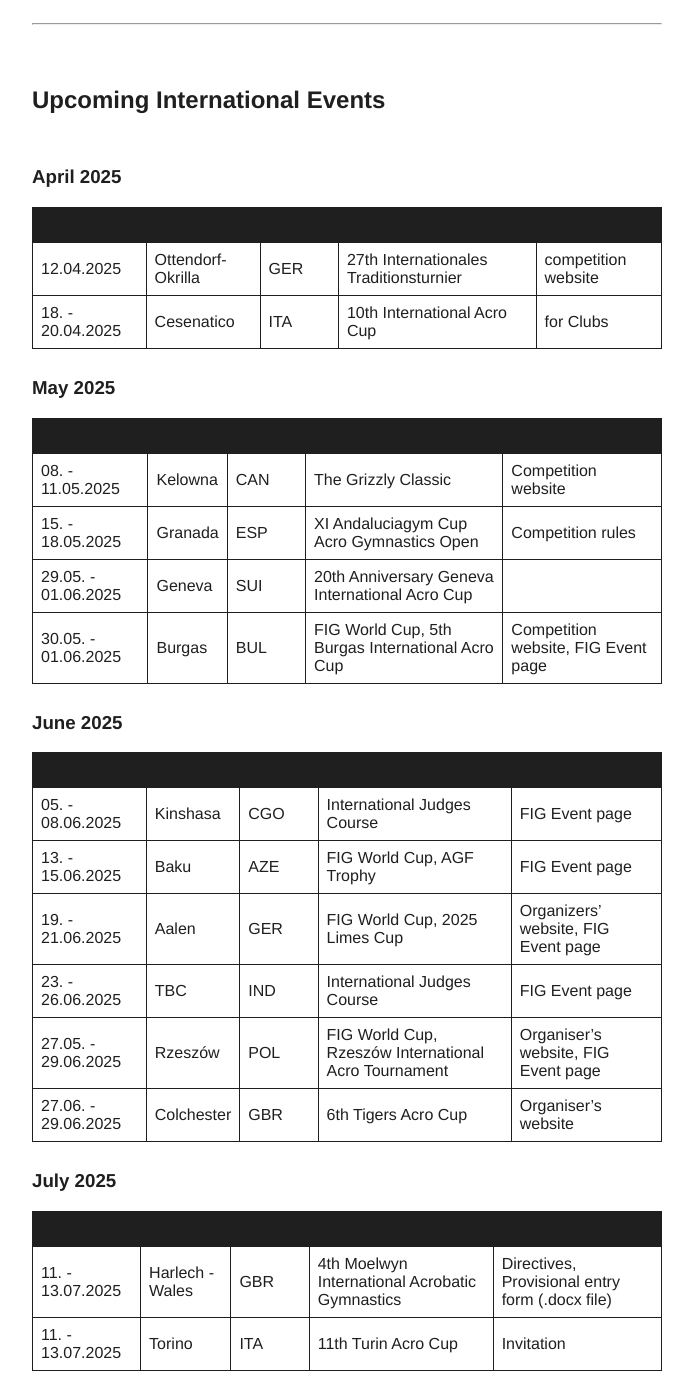
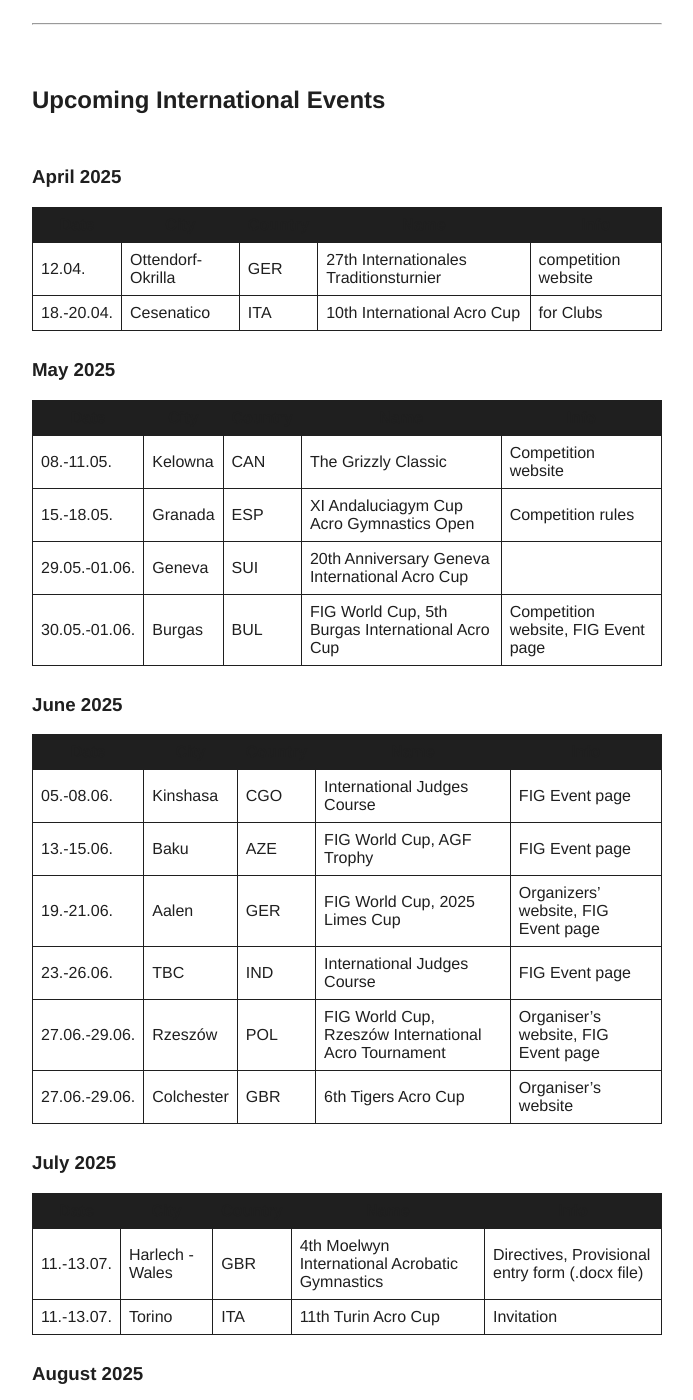
Before and after one commit to floshin/acrolib, a Jekyll site: the page built from calendar.md, in a window 1280 px wide and 1400 px high, scrolled down 318 px. Shown: the whole window, without its empty margins (293-986 px from the left). Built offline with Jekyll 4.4.1, drawn with Linux system fonts in a browser that asks for light colours; our own code applies the rules of GitHub Pages for plain Markdown files; some of the changed text lies outside the part shown.

Commit message:
Update calendar.md

```diff
--- a/calendar.md
+++ b/calendar.md
@@ -13,67 +13,67 @@
 
 | Date | City | Country | Name | Info |
 | ---- | ---- | ------- | ---- | ---- |
-| 12.04.2025 | Ottendorf-Okrilla | GER | 27th Internationales Traditionsturnier	| competition website |
-| 18. - 20.04.2025 | Cesenatico	| ITA | 10th International Acro Cup | for Clubs	|
+| 12.04. | Ottendorf-Okrilla | GER | 27th Internationales Traditionsturnier	| competition website |
+| 18.-20.04. | Cesenatico	| ITA | 10th International Acro Cup | for Clubs	|
 
 
 ### May 2025
 
 | Date | City | Country | Name | Info |
 | ---- | ---- | ------- | ---- | ---- |
-| 08. - 11.05.2025 | Kelowna | CAN | The Grizzly Classic | Competition website |
-| 15. - 18.05.2025 | Granada | ESP | XI Andaluciagym Cup Acro Gymnastics Open	| Competition rules |
-| 29.05. - 01.06.2025 | Geneva | SUI | 20th Anniversary Geneva International Acro Cup	| |
-| 30.05. - 01.06.2025 |	Burgas | BUL | FIG World Cup, 5th Burgas International Acro Cup	| Competition website, FIG Event page |
+| 08.-11.05. | Kelowna | CAN | The Grizzly Classic | Competition website |
+| 15.-18.05. | Granada | ESP | XI Andaluciagym Cup Acro Gymnastics Open	| Competition rules |
+| 29.05.-01.06. | Geneva | SUI | 20th Anniversary Geneva International Acro Cup	| |
+| 30.05.-01.06. |	Burgas | BUL | FIG World Cup, 5th Burgas International Acro Cup	| Competition website, FIG Event page |
 
 
 ### June 2025
 
 | Date | City | Country | Name | Info |
 | ---- | ---- | ------- | ---- | ---- |
-| 05. - 08.06.2025 | Kinshasa | CGO	| International Judges Course |	FIG Event page |
-| 13. - 15.06.2025 | Baku | AZE | FIG World Cup, AGF Trophy | FIG Event page |
-| 19. - 21.06.2025 | Aalen | GER | FIG World Cup, 2025 Limes Cup | Organizers' website, FIG Event page |
-| 23. - 26.06.2025 | TBC | IND | International Judges Course | FIG Event page |
-| 27.05. - 29.06.2025	| Rzeszów	| POL	| FIG World Cup, Rzeszów International Acro Tournament | Organiser's website, FIG Event page |
-| 27.06. - 29.06.2025	| Colchester	| GBR	| 6th Tigers Acro Cup	| Organiser's website |
+| 05.-08.06. | Kinshasa | CGO	| International Judges Course |	FIG Event page |
+| 13.-15.06. | Baku | AZE | FIG World Cup, AGF Trophy | FIG Event page |
+| 19.-21.06. | Aalen | GER | FIG World Cup, 2025 Limes Cup | Organizers' website, FIG Event page |
+| 23.-26.06. | TBC | IND | International Judges Course | FIG Event page |
+| 27.06.-29.06.	| Rzeszów	| POL	| FIG World Cup, Rzeszów International Acro Tournament | Organiser's website, FIG Event page |
+| 27.06.-29.06.	| Colchester	| GBR	| 6th Tigers Acro Cup	| Organiser's website |
 
 
 ### July 2025
 
 | Date | City | Country | Name | Info |
 | ---- | ---- | ------- | ---- | ---- |
-| 11. - 13.07.2025 |	Harlech - Wales	| GBR	| 4th Moelwyn International Acrobatic Gymnastics |	Directives, Provisional entry form (.docx file) |
-| 11. - 13.07.2025	| Torino	| ITA	| 11th Turin Acro Cup	| Invitation |
+| 11.-13.07. |	Harlech - Wales	| GBR	| 4th Moelwyn International Acrobatic Gymnastics |	Directives, Provisional entry form (.docx file) |
+| 11.-13.07.	| Torino	| ITA	| 11th Turin Acro Cup	| Invitation |
 
 
 ### August 2025
 
 | Date | City | Country | Name | Info |
 | ---- | ---- | ------- | ---- | ---- |
-| 04. - 07.08.2025 |	TBC |	ZIM	| International Judges Course |	FIG Event page |
-| 07. - 17.08.2025	| Chengdu |	CHN	| 12. World Games |	International World Games Association |
+| 04.-07.08. |	TBC |	ZIM	| International Judges Course |	FIG Event page |
+| 07.-17.08. | Chengdu |	CHN	| 12. World Games |	International World Games Association |
 
 
 ### September 2025
 
 | Date | City | Country | Name | Info |
 | ---- | ---- | ------- | ---- | ---- |
-| 25.09. - 28.09.2025	| Warsaw	POL	Cup "Warsa i Sawy"	| |
+| 25.09.-28.09.	| Warsaw	POL	Cup "Warsa i Sawy"	| |
 
 
 ### October 2025
 
 | Date | City | Country | Name | Info |
 | ---- | ---- | ------- | ---- | ---- |
-| 10. - 12.10.2025	| Sliven |	BUL	| 3rd Stefka Spasova Cup	| |
+| 10.10--12.10.	| Sliven |	BUL	| 3rd Stefka Spasova Cup	| |
 
 
 ### November 2025
 
 | Date | City | Country | Name | Info |
 | ---- | ---- | ------- | ---- | ---- |
-| 21. - 23.11.2025 |	Lancut	| POL |	Grand Prix S. Geronia	| |
+| 21.11.-23.11. |	Lancut	| POL |	Grand Prix S. Geronia	| |
 
 ---
 
@@ -104,8 +104,8 @@
 
 | Date | City | Country | Name | Info |
 | ---- | ---- | ------- | ---- | ---- |
-| 10. - 13.04.2025 | Luxembourg |	LUX | 13th European Age Group Competitions | [European Gymnastics](https://www.europeangymnastics.com/) |
-| 16. - 20.04.2025 | Luxembourg	| LUX	| 32nd European Championships | [European Gymnastics](https://www.europeangymnastics.com/) |
+| 10.-13.04. | Luxembourg |	LUX | 13th European Age Group Competitions | [European Gymnastics](https://www.europeangymnastics.com/) |
+| 16.-20.04. | Luxembourg	| LUX	| 32nd European Championships | [European Gymnastics](https://www.europeangymnastics.com/) |
 
 
 ## Upcoming National Events
```
Also changed, not shown: other parts of calendar.md (+1 -1 lines).
